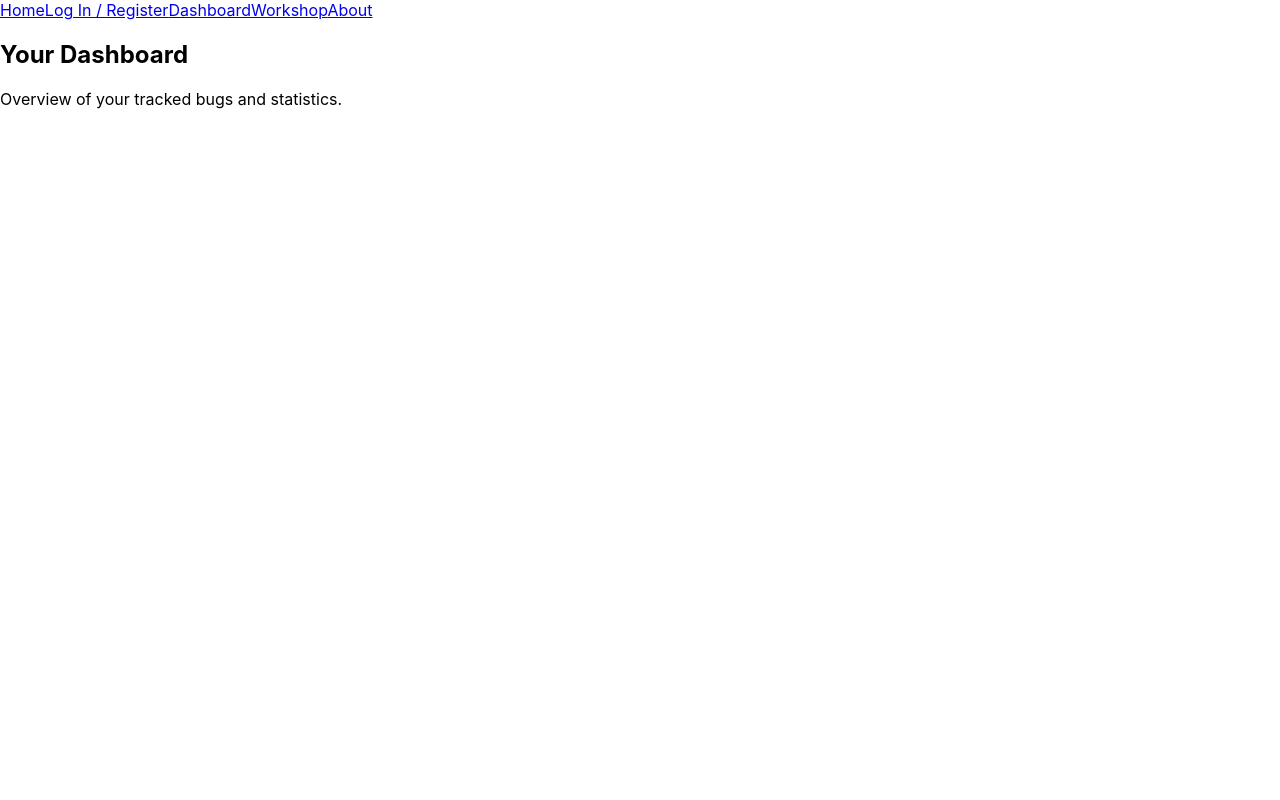
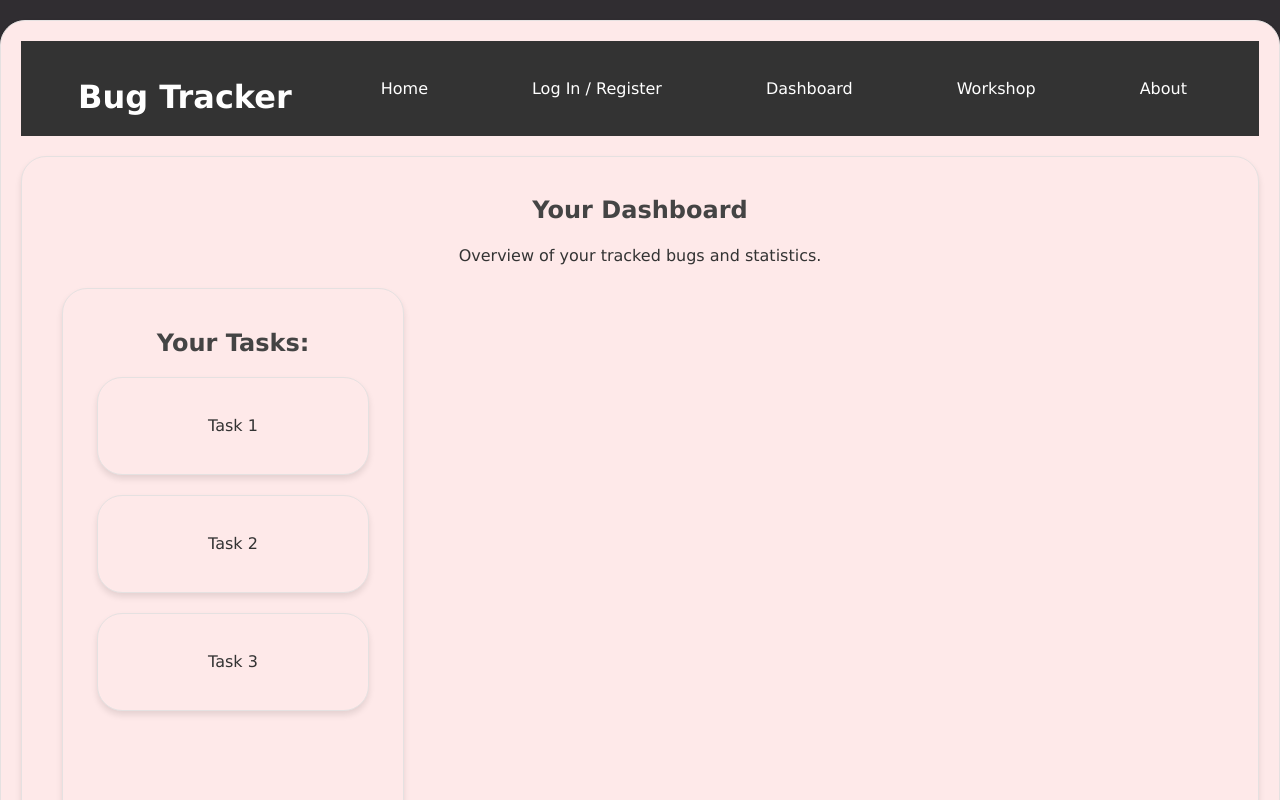
Before and after one commit to IzanagiRD/bugtracker, a React (Create React App) app: page /dashboard in a window 1280 px wide. Shown: the top 800 px of the page. Built offline with nearby package versions, Linux system fonts and the light colour scheme.

Commit message:
Home Page Template and CSS

```diff
--- a/src/App.css
+++ b/src/App.css
@@ -1,38 +1,222 @@
-.App {
+/*General*/
+body {
+  font-family: Arial, sans-serif;
+  margin: 0;
+  padding: 0;
+  background-color: #302d31;
+  color: #333;
+  font-family: Verdana, sans-serif;
+}
+
+h1, h2 {
+  color: #444;
   text-align: center;
 }
 
-.App-logo {
-  height: 40vmin;
-  pointer-events: none;
+/*Navbar*/
+nav {
+  background-color: #333;
+  padding: 10px 20px;
+  display: flex;
+  justify-content: space-around;
+  align-items: center;
+  position: sticky;
+  top: 0;
+  z-index: 1000;
 }
 
-@media (prefers-reduced-motion: no-preference) {
-  .App-logo {
-    animation: App-logo-spin infinite 20s linear;
-  }
+nav a {
+  color: white;
+  text-decoration: none;
+  font-size: 16px;
+  padding: 10px 15px;
+  transition: background-color 0.3s ease;
 }
 
-.App-header {
-  background-color: #282c34;
-  min-height: 100vh;
+nav a:hover {
+  background-color: #555;
+  border-radius: 5px;
+}
+
+.logo{
+  color: white;
+}
+
+/*Home*/
+div {
+  margin: 20px auto;
+  padding: 20px;
+  max-width: 2200px;
+  min-height: 2700px;
+  background-color: rgb(254, 233, 233);
+  box-shadow: 0px 4px 6px rgba(0, 0, 0, 0.1);
+  border-radius: 25px;
+  border: 0.1px solid #e5e1e1;
+}
+
+h1 {
+  font-size: 2rem;
+  margin-bottom: 10px;
+}
+
+p {
+  font-size: 1rem;
+  line-height: 1.5;
+  text-align: center;
+}
+
+.home-title{
+  font-size: 80px;
+}
+
+.pageDescriptionContainer{
+  min-height: 700px;
+  max-width: 1900px;
+  display: flex;
+  flex-direction: row;
+  justify-content: flex-start;
+  background-image: linear-gradient(to bottom, #0d7ac8, #342e2e);
+
+}
+
+.pageDescription{
+  min-height: 200px;
+  max-width: 600px;
+  flex: 1;
+  border-radius: initial;
+  border: none;
+  box-shadow: none;
+  background-color: transparent;
+}
+
+.pageDescription p{
+  font-size: 30px;
+  color: #e5e1e1;
+}
+
+.imageHome{
+  min-height: 200px;
+  max-width: 900px;
+  flex-shrink: 0;
+
+}
+
+.cta{
+  background-color: transparent;
+  justify-content: center;
+  gap: 20px;
+  position: static;
+}
+
+.cta a{
+  color: white;
+  background-color: #0d7ac8;
+}
+
+.pageReasonsContainer{
+  background-image: linear-gradient(to bottom, #0d7ac8, #342e2e);
+
+}
+
+.pageReasonsBox{
+  min-height: 400px;
+  max-width: 1700px;
+  display: flex;
+  flex-direction: row;
+  justify-content: flex-start;
+  border-radius: initial;
+  border: none;
+  box-shadow: none;
+  background-color: transparent;
+
+}
+
+.pageReasonsDescription{
+  min-height: 200px;
+  max-width: 600px;
+  flex: 1;
+  border-radius: initial;
+  border: none;
+  box-shadow: none;
+  background-color: transparent;
+}
+
+.pageReasonsDescription h1{
+  font-size: 45px;
+  color: white;
+}
+
+.pageReasonsDescription p{
+  font-size: 30px;
+  color: #b2a4a4;
+}
+
+.pageReasonsDescription hr{
+  border: 1px solid #b2a4a4;
+}
+
+.imageReasons{
+  min-height: 200px;
+  max-width: 900px;
+  flex-shrink: 0;
+
+}
+
+/*Dashboard*/
+/*Your Tasks*/
+.tasks-container{
+  max-width: 300px;
+  margin: 20px 0 20px 20px;
+}
+
+
+.tasks{
+  min-height: 40px;
+  max-width:230px;
+}
+
+
+/*LoginRegister*/
+form {
   display: flex;
   flex-direction: column;
   align-items: center;
-  justify-content: center;
-  font-size: calc(10px + 2vmin);
-  color: white;
+  gap: 15px;
 }
 
-.App-link {
-  color: #61dafb;
+input {
+  width: 80%;
+  padding: 10px;
+  border: 1px solid #ccc;
+  border-radius: 5px;
 }
 
-@keyframes App-logo-spin {
-  from {
-    transform: rotate(0deg);
-  }
-  to {
-    transform: rotate(360deg);
-  }
+button {
+  width: 50%;
+  padding: 10px;
+  border: none;
+  border-radius: 5px;
+  background-color: #333;
+  color: white;
+  font-size: 1rem;
+  cursor: pointer;
+  transition: background-color 0.3s ease;
 }
+
+button:hover {
+  background-color: #555;
+}
+
+
+.dashboard-summary {
+  text-align: center;
+  font-size: 1.2rem;
+  margin-top: 10px;
+  font-weight: bold;
+}
+
+/*About*/
+.about-text {
+  font-style: italic;
+  text-align: center;
+}
--- a/src/App.js
+++ b/src/App.js
@@ -7,6 +7,7 @@ import Dashboard from './components/Dashboard';
 import Workshop from './components/Workshop';
 import About from './components/About';
 import Navbar from './components/Navbar';
+import './App.css'
 
 function App() {
     return (
--- a/src/components/Dashboard.js
+++ b/src/components/Dashboard.js
@@ -5,6 +5,18 @@ function Dashboard() {
         <div>
             <h2>Your Dashboard</h2>
             <p>Overview of your tracked bugs and statistics.</p>
+            <div className='tasks-container'>
+                <h2>Your Tasks:</h2>
+                <div className='tasks'>
+                    <p>Task 1</p>
+                </div>
+                <div className='tasks'>
+                    <p>Task 2</p>
+                </div>
+                <div className='tasks'>
+                    <p>Task 3</p>
+                </div>
+            </div>
         </div>
     );
 }
--- a/src/components/Home.js
+++ b/src/components/Home.js
@@ -1,11 +1,102 @@
 // src/components/Home.js
-import React from 'react';
+import { React } from 'react';
+import { Link } from 'react-router-dom';
+
 
 function Home() {
     return (
-        <div>
-            <h1>Welcome to Bug Tracker</h1>
-            <p>Track and manage bugs with ease.</p>
+        <div className="page-container">
+            <h1 className="home-title">Welcome to Bug Tracker</h1>
+            <div className='pageDescriptionContainer'>
+                <div className='pageDescription'>
+                    <p>Track and manage bugs with ease.</p>
+                    <p>Keep track of your member's tasks.</p>
+                    <p>Stay organized with real-time updates and notifications.</p>
+                    <p>Prioritize bugs and tasks based on severity and deadlines.</p>
+                    <p>Generate detailed reports to analyze bug trends and team performance.</p>
+                    <p>Access your bug tracker from anywhere, anytime, with cloud-based storage.</p>
+                </div>
+                <img
+                    src='https://getweeklyupdate.com/blog/wp-content/uploads/2018/02/1.jpg'
+                    alt="Meeting in progress"
+                    className='imageHome'
+                />
+            </div>
+
+
+            <nav className='cta'>
+                <Link to="/about" className='aboutUsHyperLink'>About Us</Link>
+                <a href="#pageReasonsContainer" className='learnmoreHyperLink'>Learn More</a>
+            </nav>
+
+
+            <div id="pageReasonsContainer" className='pageReasonsContainer'>
+                <div className='pageReasonsBox'>
+                    <div className='pageReasonsDescription'>
+                        <h1>Features to help your team succeed</h1>
+                        <hr></hr>
+                        <p>Powering a productive team means using a powerful tool (and plenty of snacks).
+                            From meetings and projects to events and goal setting, Trello’s
+                            intuitive features give any team the ability to quickly set up and customize workflows
+                            for just about anything.
+                        </p>
+                    </div>
+                    <img
+                        src='https://images.ctfassets.net/rz1oowkt5gyp/4kCNudjaBYj90CGgG7Lict/cbafa67336b2007278f50d99ceabfb22/Boards_2x.png?w=1080'
+                        alt="Meeting in progress"
+                        className='imageReasons'
+                    />
+                </div>
+
+
+                <div className='pageReasonsBox'>
+                    <img
+                        src='https://images.ctfassets.net/rz1oowkt5gyp/6qNFanQxzRQEUQGMwc72KG/e0d4a143dfd448cfc14e89813924f3da/PremiumLP_HeroImage_2x.png?w=1080'
+                        alt="Meeting in progress"
+                        className='imageReasons'
+                    />
+                    <div className='pageReasonsDescription'>
+                        <h1>The board is just the beginning</h1>
+                        <hr></hr>
+                        <p>Lists and cards are the building blocks of organizing work on a Trello board. Grow from there with task assignments, timelines, productivity metrics, calendars, and more.
+                        </p>
+
+                    </div>
+                </div>
+
+
+                <div className='pageReasonsBox'>
+                    <div className='pageReasonsDescription'>
+                        <h1>Automate your workflow</h1>
+                        <hr></hr>
+                        <p>Create a foolproof process for moving work forward with Trello’s built-in automation system. Run commands and set automated rules for almost any action in Trello so that your team can focus on what matters most.
+                        </p>
+                    </div>
+                    <img
+                        src='https://images.ctfassets.net/rz1oowkt5gyp/17Iy0IusFlrBXJ41JUaC03/03b2150aaf8eb935183d0bf1f5d03a88/automate_your_workflow.png?w=540'
+                        alt="Meeting in progress"
+                        className='imageReasons'
+                    />
+                </div>
+
+
+                <div className='pageReasonsBox'>
+                    <img
+                        src='https://images.ctfassets.net/rz1oowkt5gyp/5Vcv2W4DlIc88JiQqh3Uv5/d9ccb3bbf806ce8ec0aab3115b42cd07/03D_Power-ups_2x.png?w=1080'
+                        alt="Meeting in progress"
+                        className='imageReasons'
+                    />
+                    <div className='pageReasonsDescription'>
+                        <h1>Integrate top work tools</h1>
+                        <hr></hr>
+                        <p>Easily connect the apps your team already uses into your Trello workflow, or add a Power-Up that helps fine-tune one specific need. With hundreds of Power-Ups available, your team’s workflow wishes are covered.
+                        </p>
+
+                    </div>
+                </div>
+
+            </div>
+
         </div>
     );
 }
--- a/src/components/Navbar.js
+++ b/src/components/Navbar.js
@@ -5,6 +5,7 @@ import { Link } from 'react-router-dom';
 function Navbar() {
     return (
         <nav>
+            <h1 className='logo'>Bug Tracker</h1>
             <Link to="/">Home</Link>
             <Link to="/login">Log In / Register</Link>
             <Link to="/dashboard">Dashboard</Link>
--- /dev/null
+++ b/src/components/styles.css
@@ -0,0 +1,101 @@
+/* General Styles */
+body {
+   font-family: Arial, sans-serif;
+   margin: 0;
+   padding: 0;
+   background-color: #f9f9f9;
+   color: #333;
+}
+
+h1, h2 {
+   color: #444;
+   text-align: center;
+}
+
+/* Navbar Styles */
+nav {
+   background-color: #333;
+   padding: 10px 20px;
+   display: flex;
+   justify-content: space-around;
+   align-items: center;
+}
+
+nav a {
+   color: white;
+   text-decoration: none;
+   font-size: 16px;
+   padding: 10px 15px;
+   transition: background-color 0.3s ease;
+}
+
+nav a:hover {
+   background-color: #555;
+   border-radius: 5px;
+}
+
+/* Home Component Styles */
+div {
+   margin: 20px auto;
+   padding: 20px;
+   max-width: 600px;
+   background-color: white;
+   box-shadow: 0px 4px 6px rgba(0, 0, 0, 0.1);
+   border-radius: 8px;
+}
+
+h1 {
+   font-size: 2rem;
+   margin-bottom: 10px;
+}
+
+p {
+   font-size: 1rem;
+   line-height: 1.5;
+   text-align: center;
+}
+
+/* LoginRegister Component Styles */
+form {
+   display: flex;
+   flex-direction: column;
+   align-items: center;
+   gap: 15px;
+}
+
+input {
+   width: 80%;
+   padding: 10px;
+   border: 1px solid #ccc;
+   border-radius: 5px;
+}
+
+button {
+   width: 50%;
+   padding: 10px;
+   border: none;
+   border-radius: 5px;
+   background-color: #333;
+   color: white;
+   font-size: 1rem;
+   cursor: pointer;
+   transition: background-color 0.3s ease;
+}
+
+button:hover {
+   background-color: #555;
+}
+
+/* Dashboard Component Styles */
+.dashboard-summary {
+   text-align: center;
+   font-size: 1.2rem;
+   margin-top: 10px;
+   font-weight: bold;
+}
+
+/* About Component Styles */
+.about-text {
+   font-style: italic;
+   text-align: center;
+}
```
